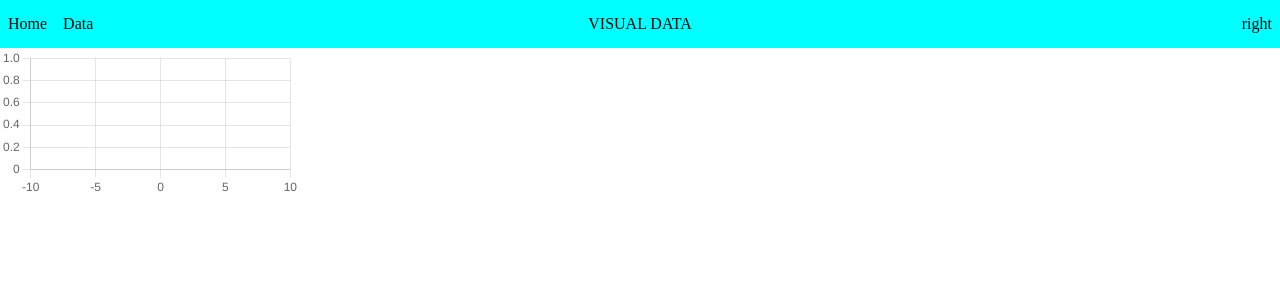
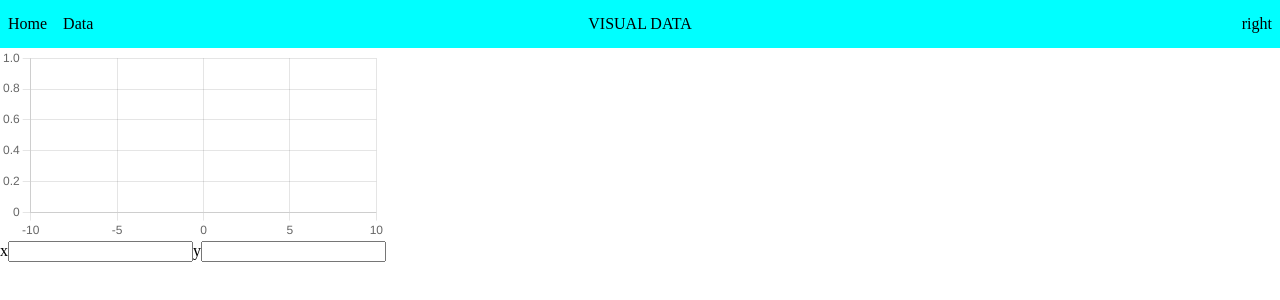
Before and after one commit to LeonXZhou/VisualData, a React (Create React App) app in the folder visualdatareact/: page /data in a window 1280 px wide. Shown: the top 300 px of the page. Built offline with nearby package versions, Linux system fonts and the light colour scheme.

Commit message:
added x and y input for dynamic editing of scatter plot

```diff
--- a/visualdatareact/src/components/basicVisualization/BasicVisualization.js
+++ b/visualdatareact/src/components/basicVisualization/BasicVisualization.js
@@ -9,39 +9,53 @@ import {
   CategoryScale,
 } from 'chart.js';
 
-import { useState } from 'react';
+import { useState, } from 'react';
 
 export default function BasicVisualization() {
   ChartJS.register(LinearScale, PointElement, LineElement, CategoryScale, Tooltip, Legend);
+  const [xState, setxState] = useState('');
+  const [yState, setyState] = useState('');
 
-  const [dataState, setDataState] = useState({
-    datasets: [{
-      label: '',
-      data: null,
-      type: "scatter",
-      backgroundColor: null,
-      borderColor: null,
-      pointStyle: 'star',
-    }]
-  });
+  const xData = xState.split(',');
+  const yData = yState.split(',');
+  const inputData = [];
+
+  if (xData.length > yData.length) {
+    for (const i in xData) {
+      if (xData[i] !== "") {
+        if (yData[i]) {
+          inputData.push({ x: xData[i], y: yData[i] })
+        }
+        else {
+          inputData.push({ x: xData[i], y: 0 })
+        }
+      }
+    }
+  }
+  if (xData.length <= yData.length) {
+    for (const i in yData) {
+      if (yData[i] !== "") {
+        if (xData[i]) {
+          inputData.push({ x: xData[i], y: yData[i] })
+        }
+        else {
+          inputData.push({ x: 0, y: yData[i] })
+        }
+      }
+    }
+  }
+
+
+
   const data = {
     datasets: [
       {
         label: 'A dataset',
-        data: [{ x: 1, y: 1 }, { x: 2, y: 3 }],
+        data: inputData,
         type: "scatter",
         backgroundColor: 'rgba(255, 99, 132, 1)',
         borderColor: 'rgba(255, 99, 132, 1)',
         pointStyle: 'star',
-      },
-      {
-        label: 'A dataset',
-        data: [{ x: 2, y: 2 }, { x: 10, y: 5 }],
-        type: "line",
-        backgroundColor: 'rgba(25, 99, 132, 1)',
-        borderColor: 'rgba(25, 99, 132, 1)',
-        pointStyle: 'circle',
-        pointRadius: 0,
       },
     ],
   };
@@ -61,9 +75,17 @@ export default function BasicVisualization() {
   }
 
   return (
-    <Chart
-      data={dataState}
-      options={options}
-    />
+    <>
+      <Chart
+        data={data}
+        options={options}
+      />
+      <label>x</label>
+      <input value={xState} onChange={(e) => { setxState(e.target.value) }}>
+      </input>
+      <label>y</label>
+      <input value={yState} onChange={(e) => { setyState(e.target.value) }}>
+      </input>
+    </>
   );
 }
```
